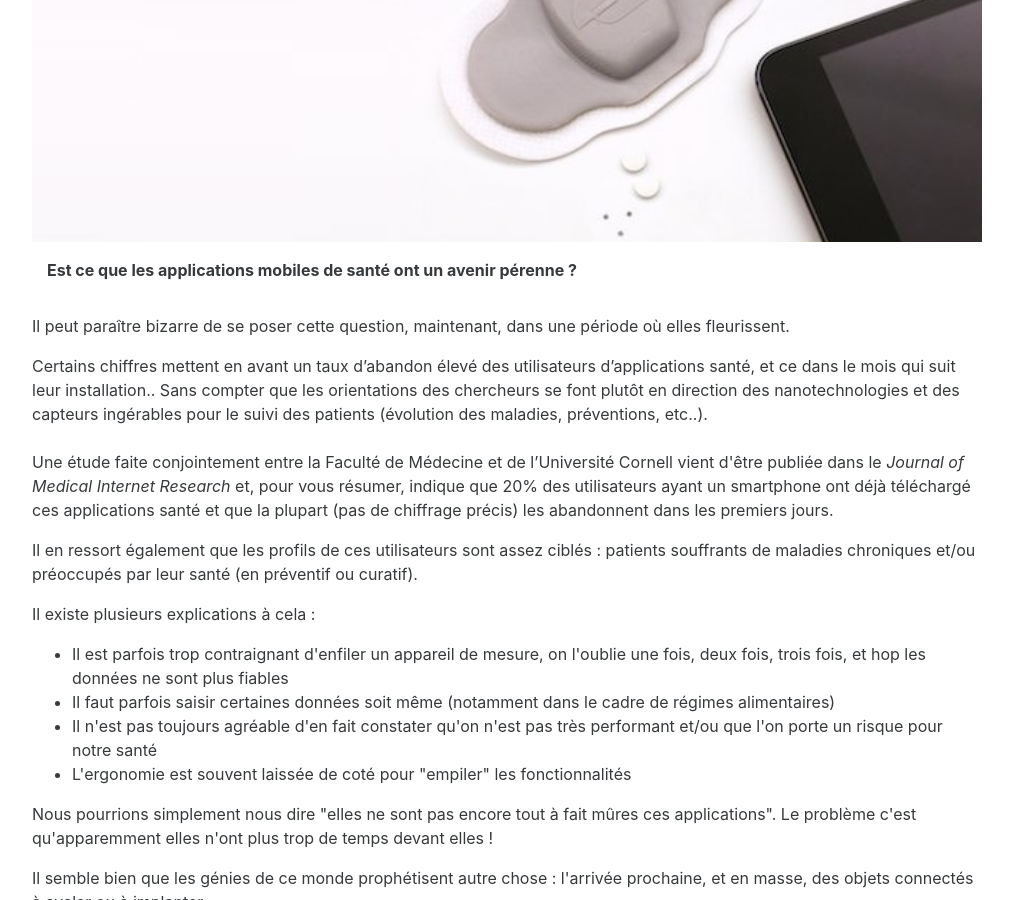
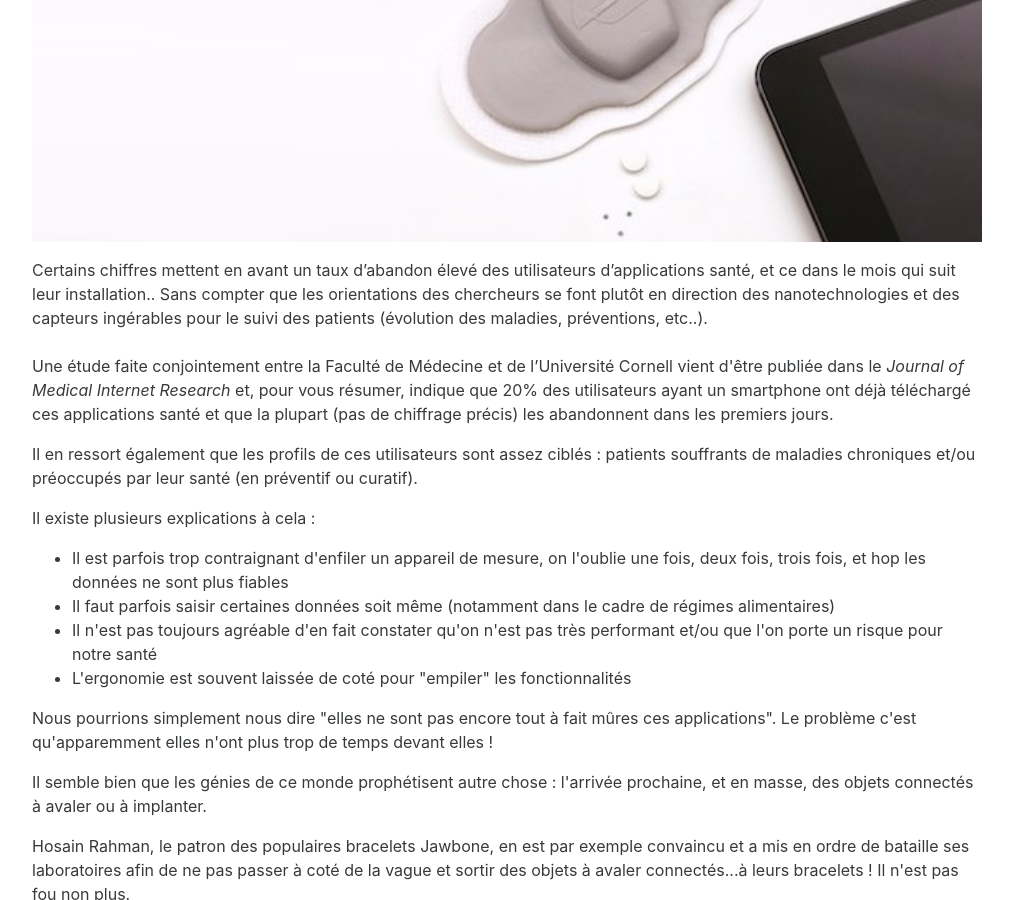
Before and after one commit to medusal/medusal.github.io, a Jekyll site: the page built from _posts/2016-02-05-quel-avenir-pour-les-applis-mobiles-de-sante.html, in a window 1280 px wide and 900 px high, scrolled down 372 px. Shown: the whole window, without its empty margins (133-1146 px from the left). Built offline with Jekyll 4.4.1, drawn with Linux system fonts in a browser that asks for light colours.

Commit message:
Update from Forestry.io - 2016-02-05-quel-avenir-pour-les-applis-mobiles-de-sante.html

```diff
--- a/_posts/2016-02-05-quel-avenir-pour-les-applis-mobiles-de-sante.html
+++ b/_posts/2016-02-05-quel-avenir-pour-les-applis-mobiles-de-sante.html
@@ -11,16 +11,6 @@ excerpt: "Est ce que les applications mobiles de santé ont un avenir pérenne ?
   elles fleurissent."
 author: Yacine Sedrati
 ---
-<div class="page-header-wrap">
-<div id="page-header">
-<div class="container">
-<div class="page-header-content">
-<p class="title"><strong>Est ce que les applications mobiles de santé ont un avenir pérenne ?</strong></p>
-<p class="title">
-</div>
-</div>
-</div>
-<p>Il peut paraître bizarre de se poser cette question, maintenant, dans une période où elles fleurissent.</p>
 <p>Certains chiffres mettent en avant un taux d’abandon élevé des utilisateurs d’applications santé, et ce dans le mois qui suit leur installation.. Sans compter que les orientations des chercheurs se font plutôt en direction des nanotechnologies et des capteurs ingérables pour le suivi des patients (évolution des maladies, préventions, etc..).<br />
 <!--more--><br />
 Une étude faite conjointement entre la Faculté de Médecine et de l’Université Cornell vient d'être publiée dans le <i>Journal of Medical Internet Research</i> et, pour vous résumer, indique que 20% des utilisateurs ayant un smartphone ont déjà téléchargé ces applications santé et que la plupart (pas de chiffrage précis) les abandonnent dans les premiers jours.</p>
```
